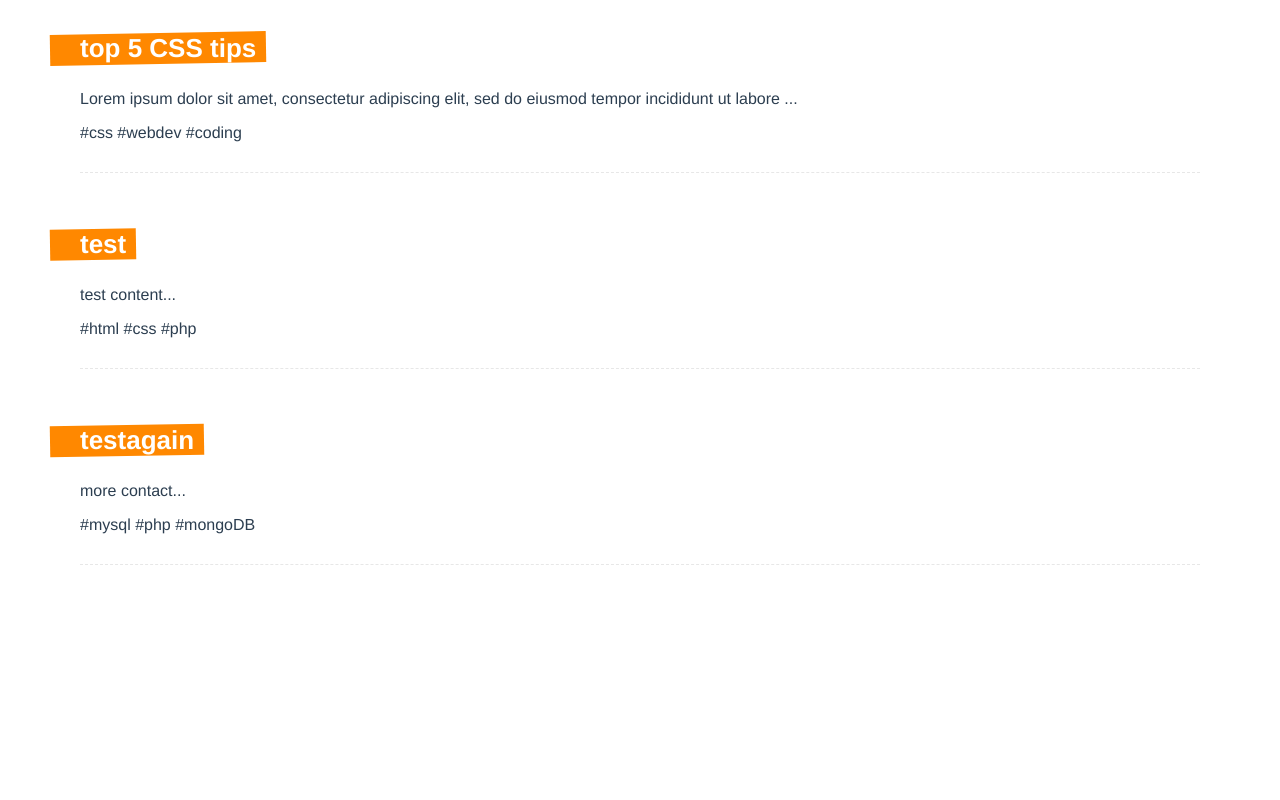
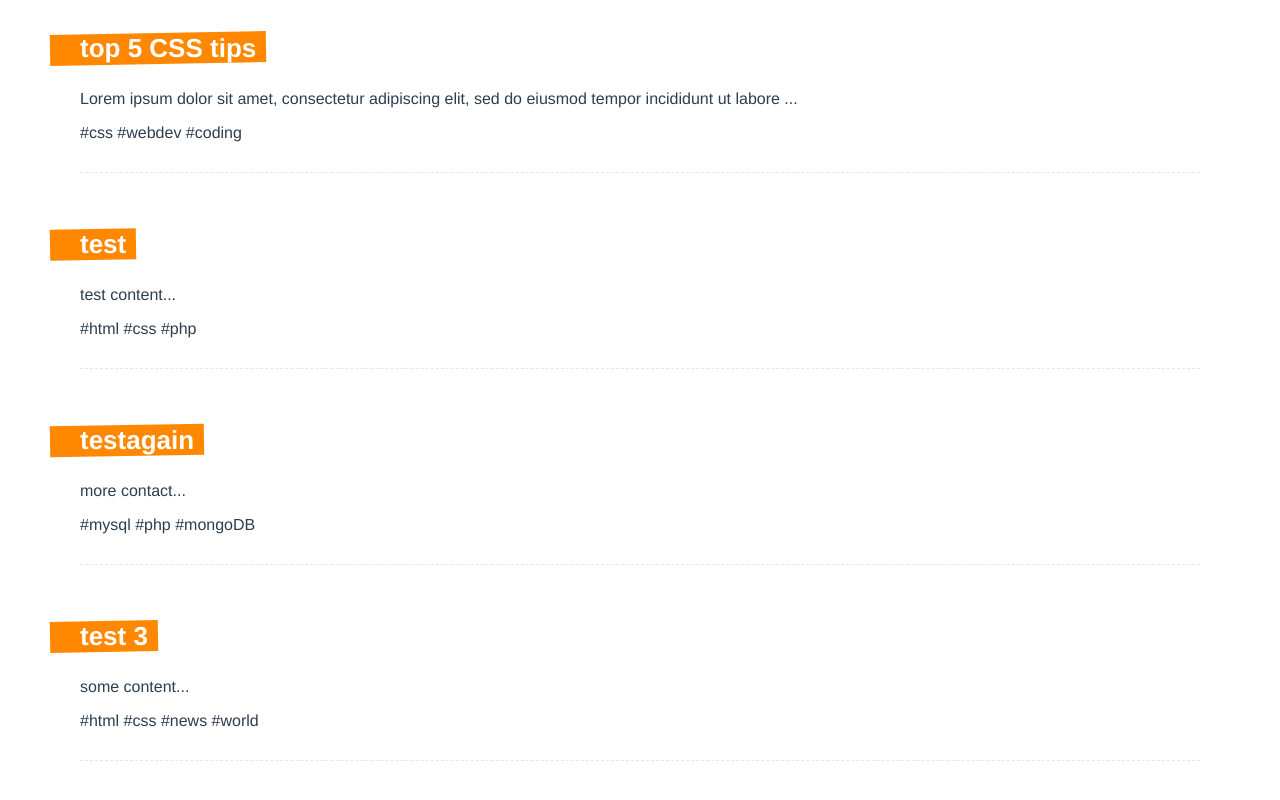
Before and after one commit to seanhellier/dojo-blog, a Vue app: page / in a window 1280 px wide. Shown: the part 346-1146 px from the top of the page. Before the commit the page ends 959 px from the top, so only its background shows below. Built offline with nearby package versions, Linux system fonts and the light colour scheme; data requests are answered from the project's data file.

Commit message:
lesson 87

```diff
--- a/data/db.json
+++ b/data/db.json
@@ -39,6 +39,17 @@
         "php",
         "mongoDB"
       ]
+    },
+    {
+      "id": 3597,
+      "title": "test 3",
+      "body": "some content",
+      "tags": [
+        "html",
+        "css",
+        "news",
+        "world"
+      ]
     }
   ]
 }
--- a/src/views/Create.vue
+++ b/src/views/Create.vue
@@ -21,12 +21,17 @@
 
 <script>
 import { ref } from 'vue'
+import  { useRouter }  from "vue-router"
 export default {
   setup() {
     const title = ref('')
     const body = ref('')
     const tags = ref([])
     const tag = ref('')
+
+    const router = useRouter(
+
+    )
     const handleKeydown = () => {
       if (!tags.value.includes(tag.value)) {
         tag.value = tag.value.replace(/\s/g,'') // remove all whitespace
@@ -46,6 +51,7 @@ export default {
         headers: { 'Content-Type': 'application/json'},
         body: JSON.stringify(post)
       })
+      router.push({ name: `Home`})
     }
 
     return { body, title, tags, tag, handleKeydown, handleSubmit }
```
